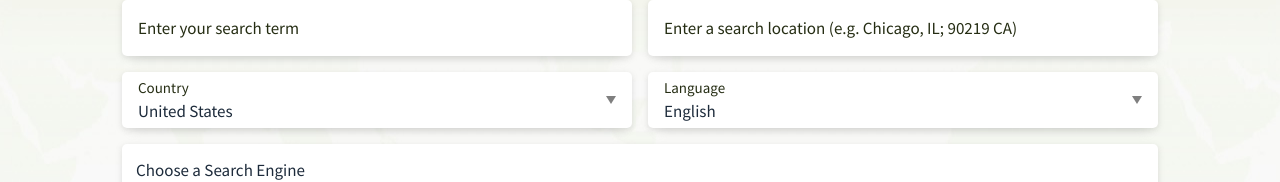
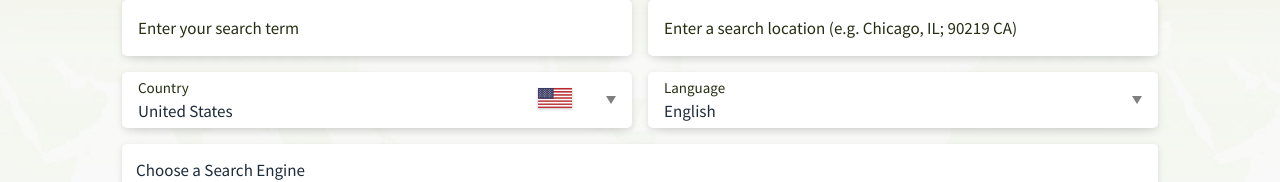
Before and after one commit to dreambakers/local-search-results-checker, an Angular app: page / in a window 1280 px wide. Shown: the part 236-418 px from the top of the page. Built offline with nearby package versions, Linux system fonts and the light colour scheme; a web font is replaced by a local one; what angular-responsive-carousel would draw is missing.

Commit message:
Implement flags in country select

```diff
--- a/src/app/local-search-form/local-search-form.component.html
+++ b/src/app/local-search-form/local-search-form.component.html
@@ -36,7 +36,8 @@
         <div class="select-container">
           <select
             autocomplete="off"
-            class="input-select US"
+            id="country-select"
+            class="input-select {{getControlValue('country')}}"
             (change)="onCountryChange($event.target.value)"
             formControlName="country">
             <option value="US">United States</option>
--- a/src/app/local-search-form/local-search-form.component.scss
+++ b/src/app/local-search-form/local-search-form.component.scss
@@ -1,3 +1,9 @@
+@media screen and (max-width: 500px) {
+    #country-select {
+        background-position: 88% 65px !important;
+    }
+}
+
 .local-search-container {
     max-width: 1052px;
     margin: 0 auto;
@@ -84,6 +90,65 @@
     }
 }
 
+#country-select{
+    background-image:url(../../assets/rc-flags.webp);
+    background-size: 42px 629px;
+    background-repeat: no-repeat;
+    background-position: 88% 65px;
+
+    &.US {
+        background-position: 88% 15px
+    }
+
+    &.GB {
+        background-position: 88% -35px
+    }
+
+    &.CA {
+        background-position: 88% -85px
+    }
+
+    &.AU {
+        background-position: 88% -135px
+    }
+
+    &.NZ {
+        background-position: 88% -185px
+    }
+
+    &.DE {
+        background-position: 88% -235px
+    }
+
+    &.NL {
+        background-position: 88% -285px
+    }
+
+    &.IE {
+        background-position: 88% -335px
+    }
+
+    &.ZA {
+        background-position: 88% -385px
+    }
+
+    &.SG {
+        background-position: 88% -435px
+    }
+
+    &.FR {
+        background-position: 88% -485px
+    }
+
+    &.IT {
+        background-position: 88% -535px
+    }
+
+    &.ES {
+        background-position: 88% -585px
+    }
+}
+
 .engines {
     .icon {
         height: 24px;
--- a/src/app/local-search-form/local-search-form.component.ts
+++ b/src/app/local-search-form/local-search-form.component.ts
@@ -84,4 +84,8 @@ export class LocalSearchFormComponent implements OnInit {
       }
     });
   }
+
+  getControlValue(controlName) {
+    return this.searchForm.controls[controlName].value;
+  }
 }
```
Also changed, not shown: src/assets/rc-flags.webp (added).
